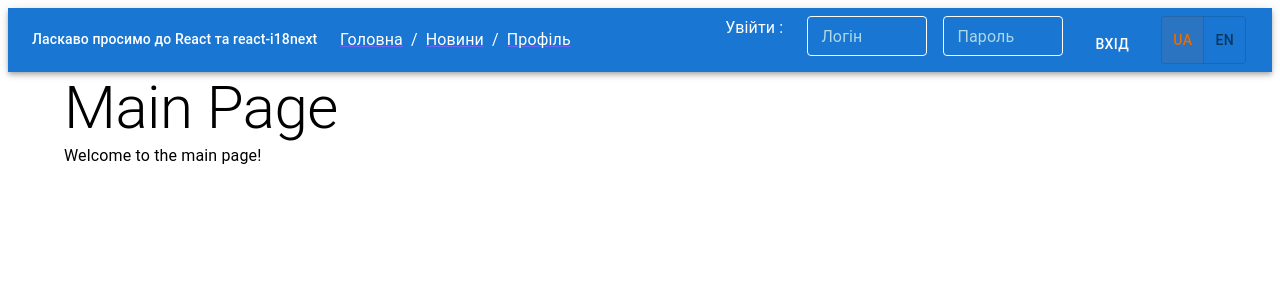
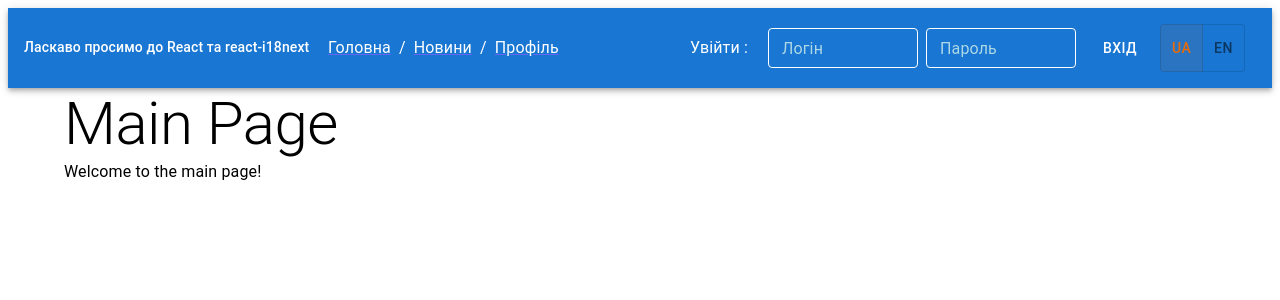
Before and after one commit to hustle2live/newspaper-app, a React (Create React App) app in the folder app/: page / in a window 1280 px wide. Shown: the top 300 px of the page. Built offline with nearby package versions, Linux system fonts and the light colour scheme; the HTML template or start-up script is replaced by a standard one.

Commit message:
moderate Header styles

```diff
--- a/app/src/components/Header/Header.jsx
+++ b/app/src/components/Header/Header.jsx
@@ -15,6 +15,22 @@ import {
   Link
 } from '@mui/material';
 
+import { styled } from '@mui/material/styles';
+
+const StyledTypography = styled(Typography)(({ theme }) => ({
+  [theme.breakpoints.down('sm')]: {
+    color: 'orange',
+    paddingTop: '15px'
+  }
+}));
+
+const StyledGrid = styled(Grid)(({ theme }) => ({
+  [theme.breakpoints.down('sm')]: {
+    color: 'orange',
+    spacing: 3
+  }
+}));
+
 const Header = (props) => {
   const { user, t, changeLanguage, currentLng } = props;
 
@@ -26,21 +42,27 @@ const Header = (props) => {
 
   return (
     <AppBar position='static' sx={{ width: `100%` }}>
-      <Toolbar>
+      <Toolbar
+        sx={{
+          p: { xs: 0.5, sm: 1 }
+        }}
+      >
         <Grid
           container
-          spacing={2}
+          sx={{
+            spacing: { xs: 0, sm: 1, md: 2 }
+          }}
           direction='row'
           justifyContent='space-between'
           alignItems='center'
         >
-          <Grid item sm={3}>
-            <Typography variant='subtitle2' component='h1'>
+          <Grid item xs={6} sm={3}>
+            <Typography variant='subtitle2' component='h1' p={1}>
               {t('welcome')}
             </Typography>
           </Grid>
 
-          <Grid item sm={3}>
+          <Grid item xs={6} sm={3}>
             <Breadcrumbs aria-label='breadcrumb' color='#fff'>
               <NavLink to='/'>
                 <Link href='#' component='span' color='#fff'>
@@ -62,17 +84,37 @@ const Header = (props) => {
             </Breadcrumbs>
           </Grid>
 
-          <Grid item sm={5} m={'auto'} mb={1}>
+          <Grid
+            item
+            xs={8}
+            sm={4.5}
+            md={5}
+            m={'auto'}
+            mb={1}
+            sx={{ order: { xs: -1, sm: 0 } }}
+          >
             {user ? <LogoutForm t={t} /> : <LoginForm t={t} />}
           </Grid>
 
-          <Grid item sm={1}>
+          <Grid
+            item
+            xs={4}
+            sm={1.5}
+            md={1}
+            sx={{
+              order: { xs: -2, sm: 0 }
+            }}
+          >
             <ToggleButtonGroup
               color='warning'
               value={alignment}
               exclusive
               onChange={handleAlignment}
-              aria-label='text alignment'
+              aria-label='language select'
+              sx={{
+                padding: { sm: 0 },
+                margin: { xs: 1, sm: 'auto' }
+              }}
             >
               <ToggleButton
                 value='ua'
--- a/app/src/components/Login/Login.jsx
+++ b/app/src/components/Login/Login.jsx
@@ -70,9 +70,22 @@ export const LoginForm = (props) => {
   };
 
   return (
-    <Stack direction='row' spacing={1} justifyContent={'flex-end'}>
-      <Box mb={0} mt={'auto'}>
-        <Typography variant='body1' component='p' sx={{ p: 1 }}>
+    <Stack
+      direction='row'
+      spacing={1}
+      justifyContent={'flex-end'}
+      pt={1}
+      mr={1}
+    >
+      <Box alignSelf={'center'}>
+        <Typography
+          variant='body1'
+          component='p'
+          sx={{
+            p: 1,
+            display: { xs: 'none', lg: 'block', whiteSpace: 'nowrap' }
+          }}
+        >
           {t('login')} {':'}
         </Typography>
       </Box>
@@ -80,7 +93,10 @@ export const LoginForm = (props) => {
       <Box
         component='form'
         sx={{
-          '& .MuiTextField-root': { m: 1, width: '120' }
+          '& .MuiTextField-root': {
+            m: { xs: 0.5, sm: 0.5 },
+            spacing: { xs: 0, sm: 1 }
+          }
         }}
         noValidate
         autoComplete='off'
@@ -92,8 +108,8 @@ export const LoginForm = (props) => {
           value={username}
           onChange={(e) => onChangeUsername(e)}
           variant='outlined'
-          sx={{ width: 120 }}
           size='small'
+          sx={{ width: { xs: '40%', sm: 'auto', md: 120, lg: 150 } }}
         />
 
         <CssTextField
@@ -103,18 +119,18 @@ export const LoginForm = (props) => {
           value={password}
           onChange={(e) => onChangePassword(e)}
           variant='outlined'
-          sx={{ width: 120 }}
           size='small'
+          sx={{ width: { xs: '40%', sm: 'auto', md: 120, lg: 150 } }}
         />
       </Box>
 
-      <Box alignSelf={'flex-end'}>
+      <Box alignSelf={'center'} sx={{ p: 0, m: { xs: 0, sm: 1 } }}>
         <Button
           id='submit-btn'
           size='small'
           variant='standart'
           onClick={(e) => handleSubmit(e)}
-          sx={{ pb: 1 }}
+          sx={{ p: { xs: '10px 0', sm: 1 } }}
         >
           {t('submit')}
         </Button>
--- a/app/src/components/Login/Logout.jsx
+++ b/app/src/components/Login/Logout.jsx
@@ -22,11 +22,15 @@ export const LogoutForm = (props) => {
       sx={{ p: 0, pt: 1, m: 0, mt: 1 }}
     >
       <Box sx={{ pb: 0 }}>
-        <Typography variant='body1' component='p'>
+        <Typography
+          variant='body1'
+          component='p'
+          sx={{ display: { xs: 'none', sm: 'inline' } }}
+        >
           {t('hello')},{' '}
-          <Typography variant='h6' component='span' color={'lightblue'}>
-            {user.name}
-          </Typography>
+        </Typography>{' '}
+        <Typography variant='h6' component='span' color={'lightblue'}>
+          {user.name}
         </Typography>
       </Box>
 
```
